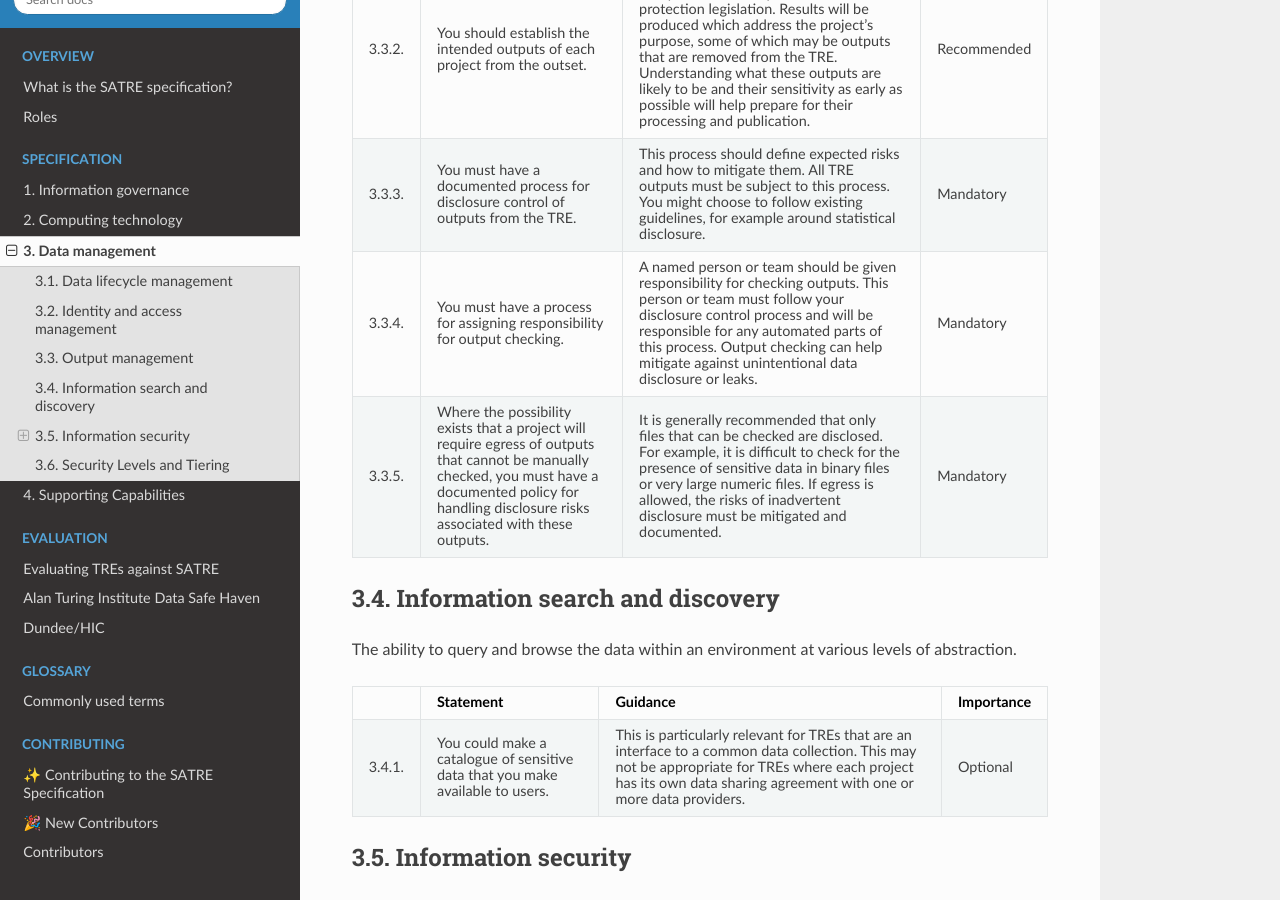
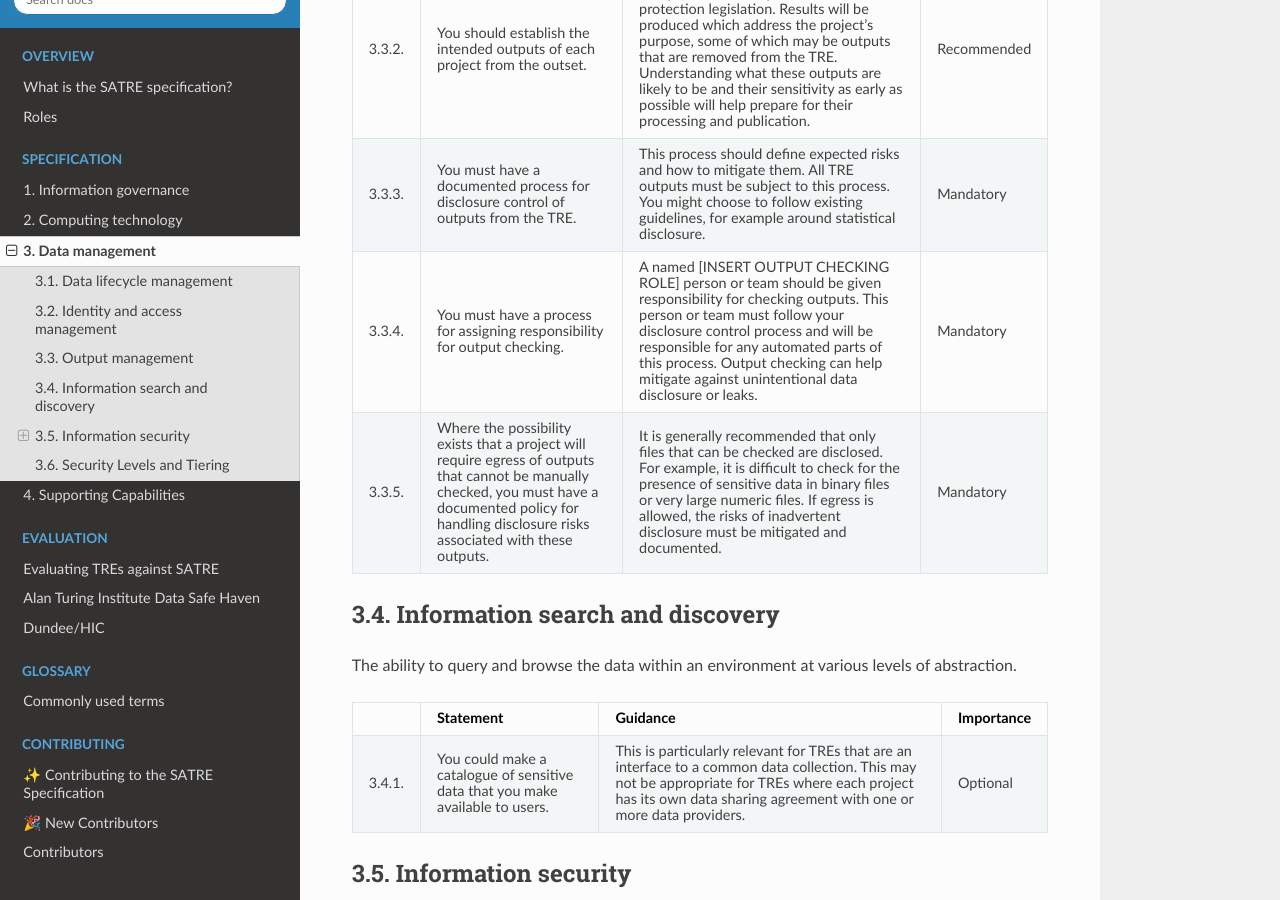
Before and after one commit to sa-tre/satre-specification, a Sphinx documentation site: the page built from docs/source/pillars/data_management.md, in a window 1280 px wide and 900 px high, scrolled down 3287 px. Built offline with Sphinx 7.4.7 and the Read the Docs theme 2.0.0, drawn with Linux system fonts in a browser that asks for light colours.

Commit message:
placeholder for outout checker role

```diff
--- a/docs/source/pillars/data_management.md
+++ b/docs/source/pillars/data_management.md
@@ -157,7 +157,7 @@ The ability of the TRE operator to ensure outputs are safely published and share
   - Mandatory
 * - 3.3.4.
   - You must have a process for assigning responsibility for output checking.
-  - A named person or team should be given responsibility for checking outputs.
+  - A named [INSERT OUTPUT CHECKING ROLE] person or team should be given responsibility for checking outputs.
     This person or team must follow your disclosure control process and will be responsible for any automated parts of this process.
     Output checking can help mitigate against unintentional data disclosure or leaks.
   - Mandatory
```
